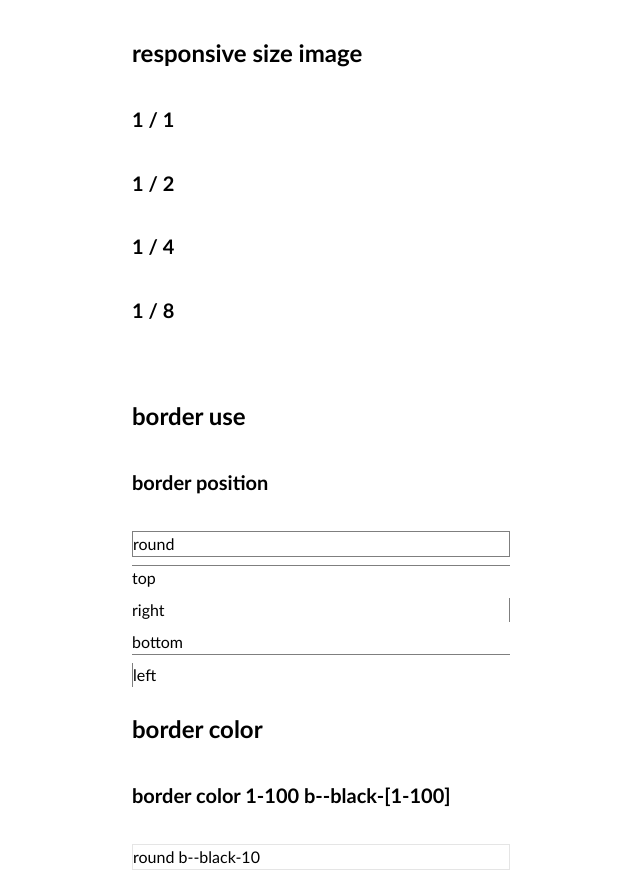
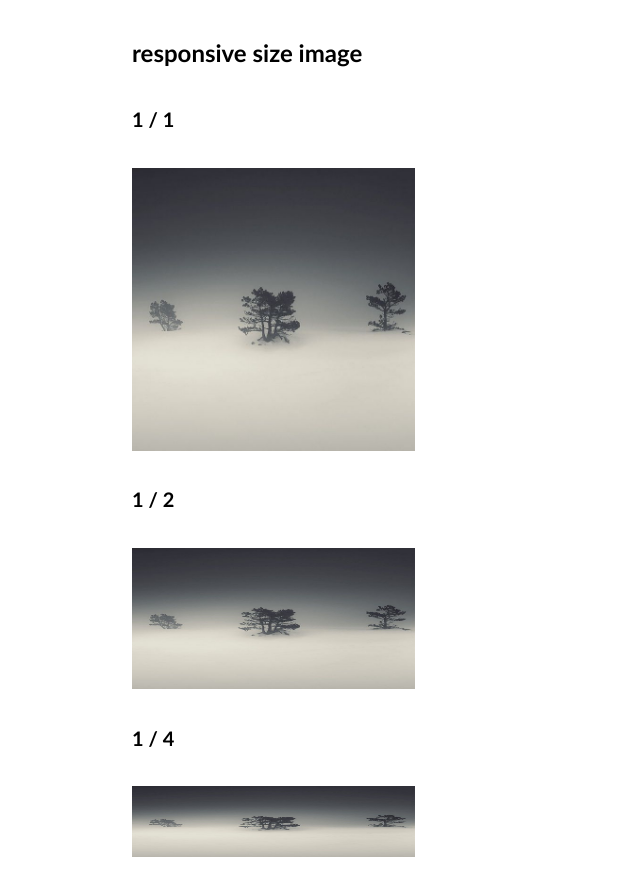
Before and after one commit to ZWkang/Boreads, a website: page index.html in a window 1280 px wide. Shown: the part 5058-5931 px from the top of the page, without its empty margins (36-676 px from the left). Drawn offline with nearby package versions, Linux system fonts and the light colour scheme; files that its build step writes are made by us from their sources.

Commit message:
fix: use * 1% not use + '%'

```diff
--- a/scss/avatar/_all.scss
+++ b/scss/avatar/_all.scss
@@ -54,7 +54,7 @@ $responsive-image-max-y: 16 !default;
     @for $x from 1 to $responsive-image-max-x {
         @for $y from 1 to $responsive-image-max-y {
             .is-#{$x}-by-#{$y} {
-                padding-bottom: (($x / $y) * 100) + '%';
+                padding-bottom: (($x / $y) * 100) * 1%;
                 box-sizing: border-box;
 
                 &>img {
```
